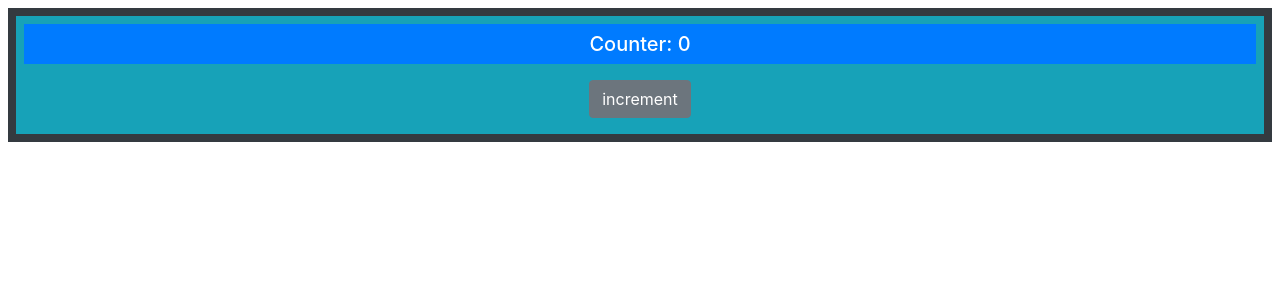
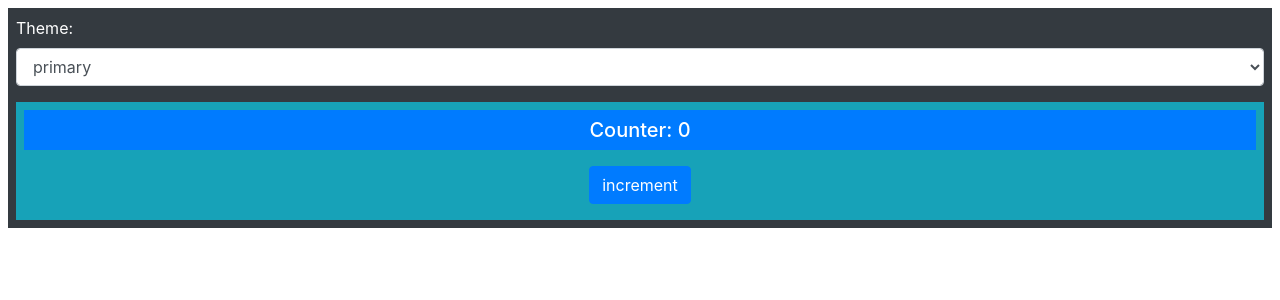
Before and after one commit to AbdulrhmnGhanem/react-sports, a React (Create React App) app: page / in a window 1280 px wide. Shown: the top 300 px of the page. Built offline with nearby package versions, Linux system fonts and the light colour scheme.

Commit message:
listing 14-10

```diff
--- a/src/ThemeSelector.js
+++ b/src/ThemeSelector.js
@@ -1,11 +1,29 @@
 import React from 'react';
 
 class ThemeSelector extends React.Component{
+
+    state = { theme: "primary" };
+
+    themes = ["primary", "secondary", "success", "warning", "dark"];
+
+    setTheme = e => { this.setState( { theme: e.target.value } ) };
+
     render() {
+        let modChildren = React.Children.map(this.props.children,
+            (child => React.cloneElement(child, { theme: this.state.theme })));
         return (
             <div className="bg-dark p-2">
+                <div className="form-group text-left">
+                    <label className="text-white">Theme:</label>
+                    <select className="form-control" value={this.state.theme}
+                            onChange={ this.setTheme }>
+                        {this.themes.map(theme =>
+                            <option key={ theme } value={ theme }>{ theme }</option>
+                        )}
+                    </select>
+                </div>
                 <div className="bg-info p-2">
-                    { this.props.children }
+                    { modChildren }
                 </div>
             </div>
         )
```
